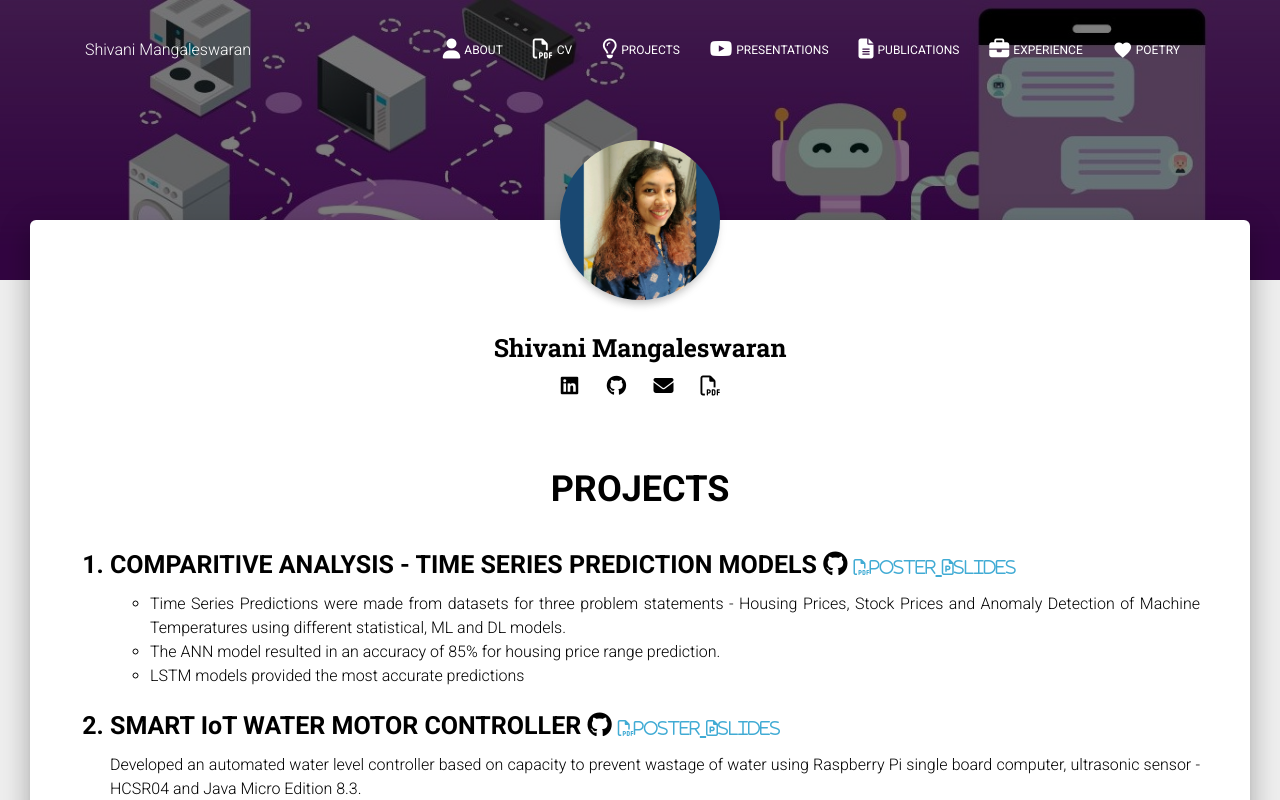
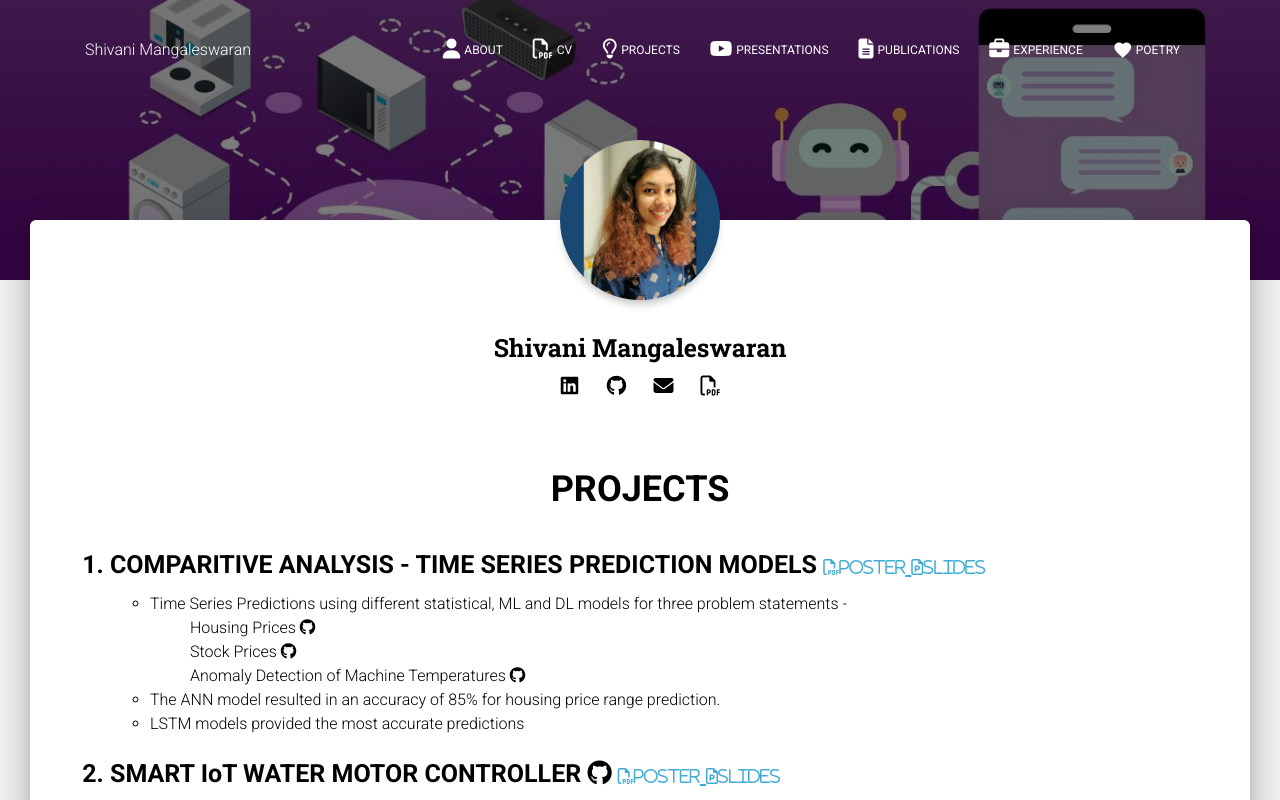
Before and after one commit to ShivaniMangal/ShivaniMangal.github.io, a website: page index.html in a window 1280 px wide. Both pictures are taken after a click on the tab "PROJECTS". Shown: the top 800 px of the page. Drawn offline with nearby package versions, Linux system fonts and the light colour scheme; files that its build step writes are made by us from their sources.

Commit message:
Added more github links

```diff
--- a/index.html
+++ b/index.html
@@ -258,15 +258,12 @@ The above copyright notice and this permission notice shall be included in all c
               <h2 class="text-center" ><b>PROJECTS</b></h2>
 
               <div class="row">
-                <div class="col-md-9 ml-auto">
+              <div class="col-md-9 ml-auto">
                 </div>
-                <div class="text-left">
-                   <ol style="margin-right:10px ; text-align: justify;"
-                   >
+                <div class="text-left" style="margin-right:10px ; text-align: justify;">
+                   <ol >
 
                           <h3><b><li> COMPARITIVE ANALYSIS - TIME SERIES PREDICTION MODELS
-                              <a href="https://github.com/ShivaniMangal/TimeSeriesStockPricePredictionLSTM-ARIMA" target="_blank" rel="nofollow">
-                                <i  class="fa fa-github icon-color" aria-hidden="true"></i> </a>
                               <a class="link-color"  href="assets/img/TimeSeriesPoster.pdf" href="#" target="_blank" rel="noopener noreferrer">
                                 <i style="font-size:1rem"class="fa fa-file-pdf-o" aria-hidden="true">Poster</i>
                               </a>
@@ -275,7 +272,14 @@ The above copyright notice and this permission notice shall be included in all c
                             </li></b></h3>
 
                         <ul>
-                          <li>Time Series Predictions were made from datasets for three problem statements - Housing Prices, Stock Prices and Anomaly Detection of Machine Temperatures using different statistical, ML and DL models.</li>
+                          <li>Time Series Predictions using different statistical, ML and DL models for three problem statements -
+                            <ol>Housing Prices<a href="https://github.com/ShivaniMangal/House-Price-Prediction-EDA-ML-ANN" target="_blank" rel="nofollow">
+                              <i  class="fa fa-github icon-color" aria-hidden="true"></i> </a></ol>
+                            <ol>Stock Prices<a href="https://github.com/ShivaniMangal/Stock-Price-Time-Series-Prediction" target="_blank" rel="nofollow">
+                              <i  class="fa fa-github icon-color" aria-hidden="true"></i> </a></ol>
+                            <ol> Anomaly Detection of Machine Temperatures <a href="https://github.com/ShivaniMangal/Anomaly-Detection-Time-Series-Prediction" target="_blank" rel="nofollow">
+                              <i  class="fa fa-github icon-color" aria-hidden="true"></i> </a></ol>
+                            </li>
                           <li>The ANN model resulted in an accuracy of 85% for housing price range prediction.</li>
                           <li>LSTM models provided the most accurate predictions</li>
                         </ul>
@@ -291,7 +295,7 @@ The above copyright notice and this permission notice shall be included in all c
                           </li></b></h3>
                           Developed an automated water level controller based on capacity to prevent wastage of water using Raspberry Pi single board computer, ultrasonic sensor - HCSR04 and Java Micro Edition 8.3.
 
-                          <h3><b><li> PREDICTION OF HOUSING PRICES <a  href="https://github.com/ShivaniMangal/House-Price-Prediction-EDA-and-ML-" target="_blank" rel="nofollow">
+                          <h3><b><li> PREDICTION OF HOUSING PRICES <a  href="https://github.com/ShivaniMangal/House-Price-Prediction-EDA-ML-ANN" target="_blank" rel="nofollow">
                             <i class="fa fa-github icon-color" aria-hidden="true"></i> </a>
 
 
```
